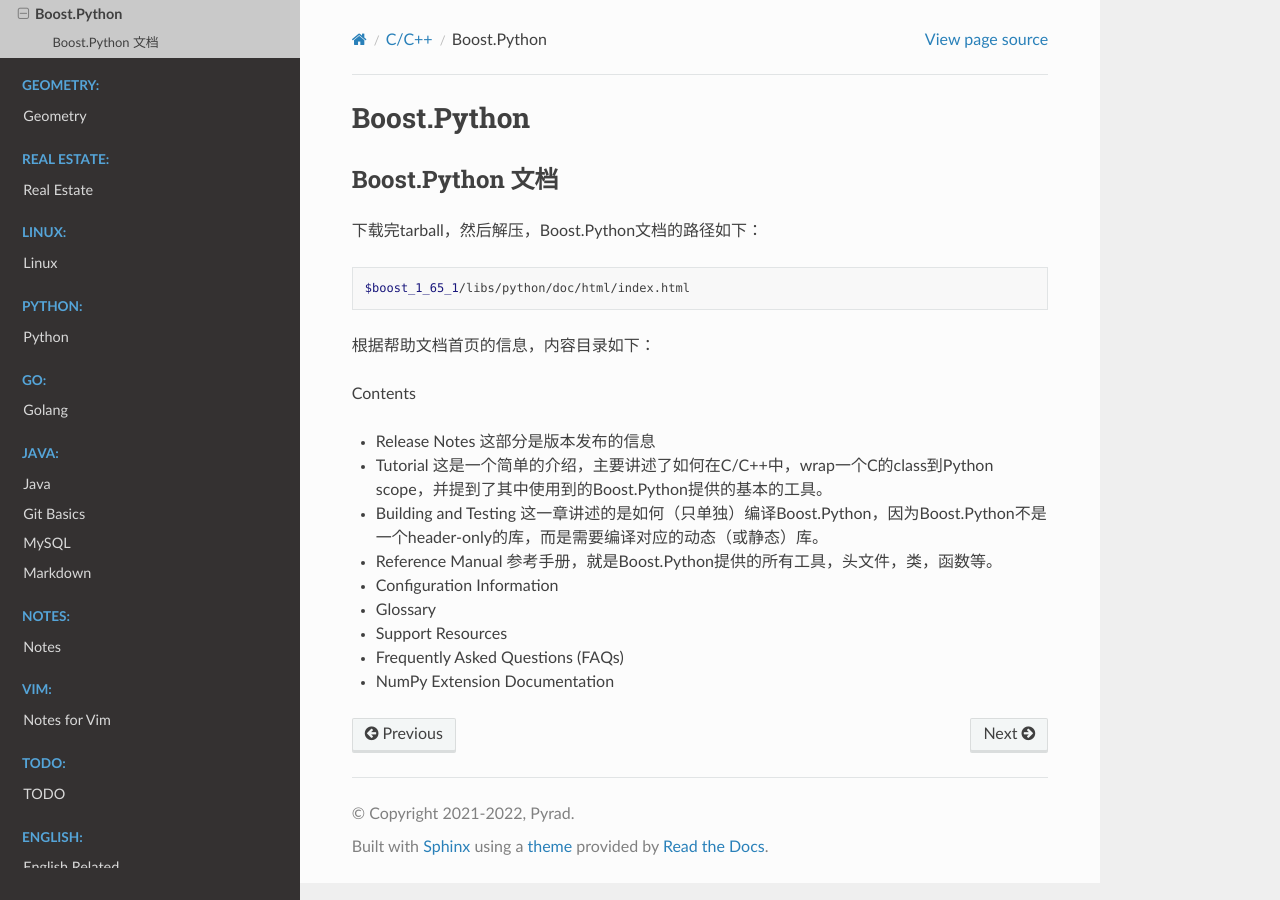
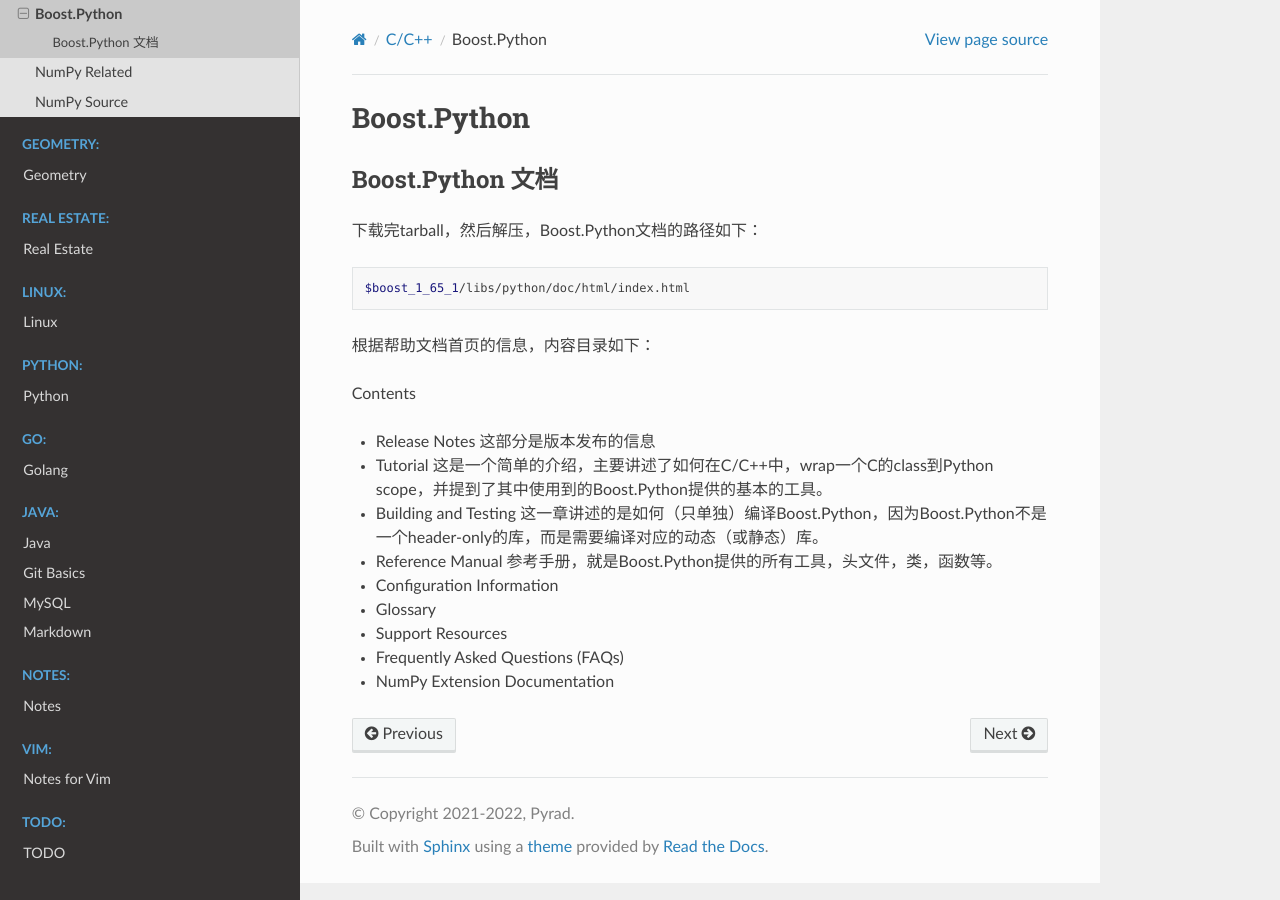
Before and after one commit to Pyrad/pyradnotes, a Sphinx documentation site: the page built from source/CPP/BoostPython.md, in a window 1280 px wide. Built offline with Sphinx 7.4.7 and the Read the Docs theme 2.0.0, drawn with Linux system fonts in a browser that asks for light colours; pages that are not in the unit, such as notebooks, are missing from menus.

Commit message:
CPP Fix format & fix typo

```diff
--- a/source/CPP/index.rst
+++ b/source/CPP/index.rst
@@ -15,4 +15,4 @@
     CMake_PRIVATE_PUBLIC_INTERFACE.md
     FlexBison.md
     BoostPython.md
-	NumPy.md
+    NumPy.md
--- a/source/index.rst
+++ b/source/index.rst
@@ -59,7 +59,7 @@
     * -
       - :doc:`clang </CPP/clang>`
       - :doc:`BoostPython </CPP/BoostPython>`
-      - :doc:`Numpy </CPP/Numpy>`
+      - :doc:`NumPy </CPP/NumPy>`
       -
     * - :math:`\star` :doc:`Notes </Notes/index>`
       - :doc:`BYOC </Notes/BuildYourOwnComputer>`
```
